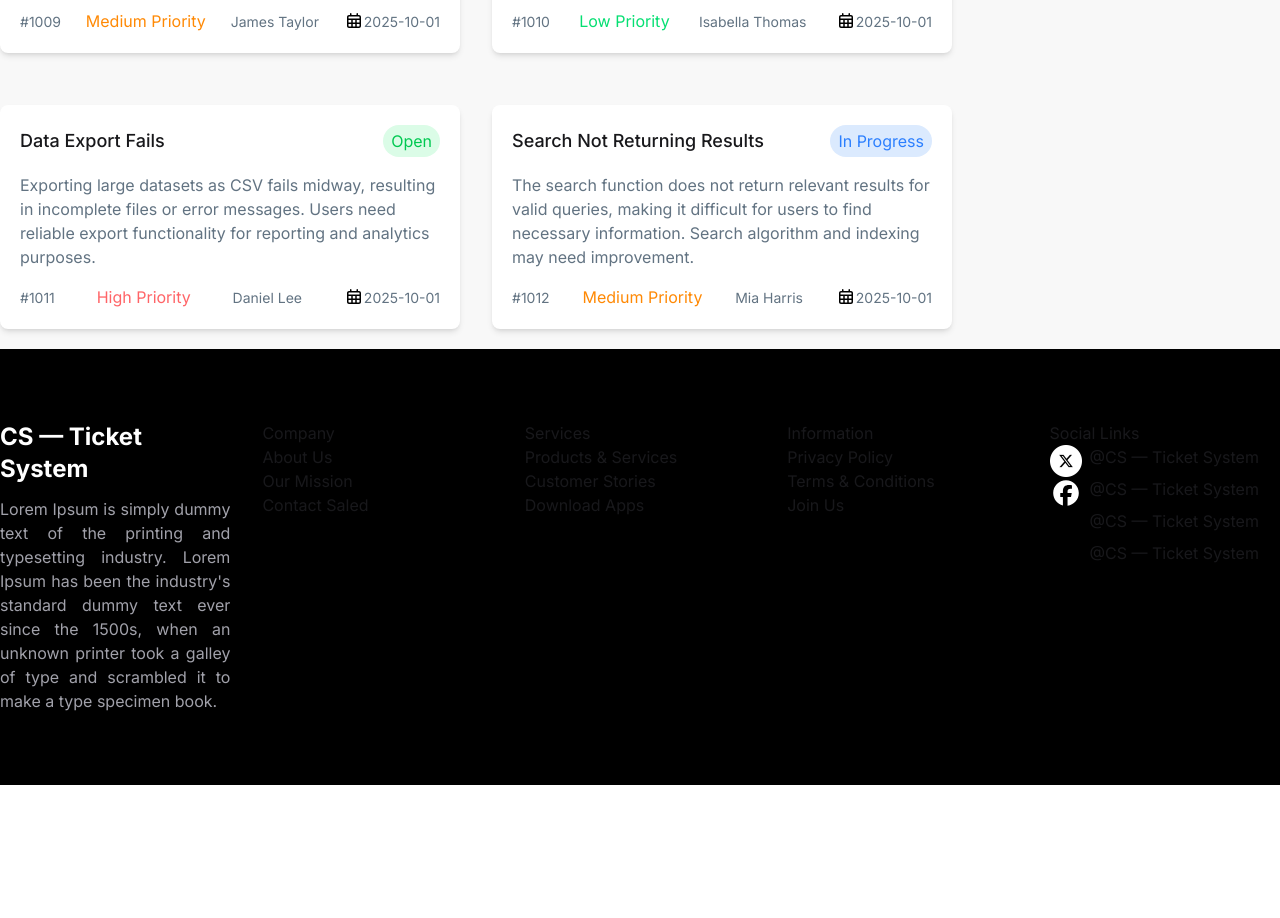
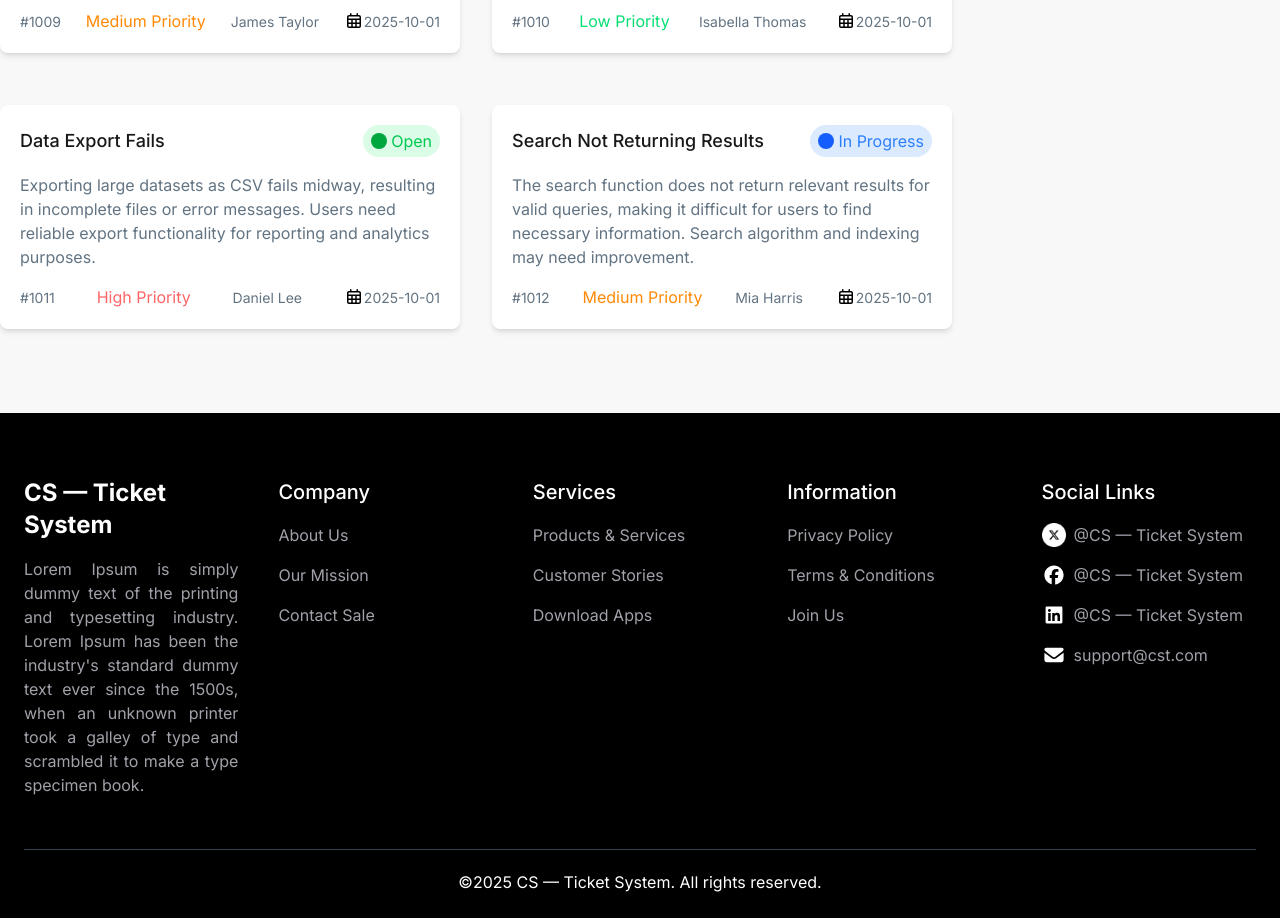
Before and after one commit to Afnan-Afrid-Jamal/Assignment_7, a React (Vite) app: page / in a window 1280 px wide. Shown: the part 1820-2738 px from the top of the page. Before the commit the page ends 2605 px from the top, so only its background shows below. Built offline with nearby package versions, Linux system fonts and the light colour scheme.

Commit message:
footer and readme file added

```diff
--- a/index.html
+++ b/index.html
@@ -3,7 +3,6 @@
 
 <head>
   <meta charset="UTF-8" />
-  <link rel="icon" type="image/svg+xml" href="/vite.svg" />
   <meta name="viewport" content="width=device-width, initial-scale=1.0" />
   <title>Customer Support Zone</title>
   <link rel="preconnect" href="https://fonts.googleapis.com">
--- a/src/App.jsx
+++ b/src/App.jsx
@@ -18,7 +18,7 @@ function App() {
 
   return (
     <>
-      <Navbar />
+      <Navbar></Navbar>
       <ProgressResolvedCard inprogressCount={inprogressCount} resolveCount={resolveCount} />
       <Suspense fallback={<div className="flex justify-center items-center"><span className="loading loading-dots loading-xl"></span></div>}>
         <section className="grid grid-cols-1 md:grid-cols-12 gap-8 mt-20 max-w-[1440px] mx-auto px-3 md:px-0">
--- a/src/assets/Components/CustomerTicketsSection.jsx
+++ b/src/assets/Components/CustomerTicketsSection.jsx
@@ -10,7 +10,7 @@ const CustomerTicketsSection = ({ fetchTickets, setInProgressCount, setShowTaskS
       <div className='grid grid-cols-1 md:grid-cols-2 gap-8'>
         {ticketsData
           .filter(ticket =>
-            !resolvedTickets.some(t => t.id === ticket.id)
+            !resolvedTickets.find(t => t.id === ticket.id)?true:false
           )
           .map(eachTicketData => (
             <TicketCard
--- a/src/assets/Components/Footer.jsx
+++ b/src/assets/Components/Footer.jsx
@@ -4,56 +4,74 @@ import fbIcon from '../fbIcon.svg'
 import linkedInIcon from '../linkedInIcon.svg'
 import mailIcon from '../mailIcon.svg'
 
-
 const Footer = () => {
     return (
-        <div className='bg-black py-18'>
-            <div className='grid grid-cols-5 max-w-[1440px] mx-auto gap-8'>
+        <div className='bg-black py-6 mt-16 overflow-x-hidden'>
+            <div className='max-w-[1440px] mx-auto px-6'>
+                <div className='grid grid-cols-1 md:grid-cols-5 gap-10 md:gap-10 py-10 text-center md:text-left'>
                     <div>
-                    <h2 className='text-2xl font-bold text-white'>CS — Ticket System</h2>
-                    <p className='text-[#A1A1AA] mt-3 text-justify'>Lorem Ipsum is simply dummy text of the printing and typesetting industry. Lorem Ipsum has been the industry's standard dummy text ever since the 1500s, when an unknown printer took a galley of type and scrambled it to make a type specimen book.</p>
+                        <h2 className='text-2xl font-bold text-white mb-4'>CS — Ticket System</h2>
+                        <p className='text-[#A1A1AA] mt-3 text-justify'>
+                            Lorem Ipsum is simply dummy text of the printing and typesetting industry.
+                            Lorem Ipsum has been the industry's standard dummy text ever since the 1500s,
+                            when an unknown printer took a galley of type and scrambled it to make a type specimen book.
+                        </p>
                     </div>
                     <div>
-                    <h3>Company</h3>
-                    <ul>
-                        <li><a href="#">About Us</a></li>
-                        <li><a href="#">Our Mission</a></li>
-                        <li><a href="#">Contact Saled</a></li>
+                        <h3 className='text-[20px] font-medium text-white mb-4'>Company</h3>
+                        <ul className='text-[#A1A1AA]'>
+                            <li className='mb-4'><a href="#">About Us</a></li>
+                            <li className='mb-4'><a href="#">Our Mission</a></li>
+                            <li className='mb-4'><a href="#">Contact Sale</a></li>
                         </ul>
                     </div>
                     <div>
-                    <h3>Services</h3>
-                    <ul>
-                        <li><a href="#">Products & Services</a></li>
-                        <li><a href="#">Customer Stories</a></li>
-                        <li><a href="#">Download Apps</a></li>
+                        <h3 className='text-[20px] font-medium text-white mb-4'>Services</h3>
+                        <ul className='text-[#A1A1AA]'>
+                            <li className='mb-4'><a href="#">Products & Services</a></li>
+                            <li className='mb-4'><a href="#">Customer Stories</a></li>
+                            <li className='mb-4'><a href="#">Download Apps</a></li>
                         </ul>
                     </div>
                     <div>
-                    <h3>Information</h3>
-                    <ul>
-                        <li><a href="#">Privacy Policy</a></li>
-                        <li><a href="#">Terms & Conditions</a></li>
-                        <li><a href="#">Join Us</a></li>
+                        <h3 className='text-[20px] font-medium text-white mb-4'>Information</h3>
+                        <ul className='text-[#A1A1AA]'>
+                            <li className='mb-4'><a href="#">Privacy Policy</a></li>
+                            <li className='mb-4'><a href="#">Terms & Conditions</a></li>
+                            <li className='mb-4'><a href="#">Join Us</a></li>
                         </ul>
                     </div>
                     <div>
-                    <h3>Social Links</h3>
-                    <ul>
+                        <h3 className='text-[20px] font-medium text-white mb-4'>Social Links</h3>
+                        <ul className='text-[#A1A1AA] space-y-4'>
                             <li>
-                            <a href="#" className='flex gap-2'><img src={xIcon} alt="" className='w-8 h-8' />@CS — Ticket System</a>
+                                <a href="#" className='flex justify-center md:justify-start gap-2 items-center'>
+                                    <img src={xIcon} alt="" className='w-6 h-6' />@CS — Ticket System
+                                </a>
                             </li>
                             <li>
-                            <a href="#" className='flex gap-2'><img src={fbIcon} alt="" className='w-8 h-8' />@CS — Ticket System</a>
+                                <a href="#" className='flex justify-center md:justify-start gap-2 items-center'>
+                                    <img src={fbIcon} alt="" className='w-6 h-6' />@CS — Ticket System
+                                </a>
                             </li>
                             <li>
-                            <a href="#" className='flex gap-2'><img src={linkedInIcon} alt="" className='w-8 h-8' />@CS — Ticket System</a>
+                                <a href="#" className='flex justify-center md:justify-start gap-2 items-center'>
+                                    <img src={linkedInIcon} alt="" className='w-6 h-6 invert' />@CS — Ticket System
+                                </a>
                             </li>
                             <li>
-                            <a href="#" className='flex gap-2'><img src={mailIcon} alt="" className='w-8 h-8' />@CS — Ticket System</a>
+                                <a href="#" className='flex justify-center md:justify-start gap-2 items-center'>
+                                    <img src={mailIcon} alt="" className='w-6 h-6 invert' />support@cst.com
+                                </a>
                             </li>
-
                         </ul>
+                    </div>
+                </div>
+                <div className='text-center'>
+                    <hr className="border-t border-gray-700 mt-3 mb-5" />
+                    <p className='text-white text-sm md:text-base'>
+                        ©2025 CS — Ticket System. All rights reserved.
+                    </p>
                 </div>
             </div>
         </div>
--- a/src/assets/Components/TicketCard.jsx
+++ b/src/assets/Components/TicketCard.jsx
@@ -6,7 +6,7 @@ import { toast } from 'react-toastify';
 const TicketCard = ({ eachTicketData, setInProgressCount, setShowTaskStatus, setGetData, getData }) => {
 
 
-  const isInProgress = getData.some(t => t.id === eachTicketData.id);
+  const isInProgress = getData.find(t => t.id === eachTicketData.id)?true:false;
 
   function handleCardClick() {
 
@@ -29,8 +29,9 @@ const TicketCard = ({ eachTicketData, setInProgressCount, setShowTaskStatus, set
     >
       <div className='flex justify-between items-center'>
         <h2 className='text-lg font-medium'>{eachTicketData.title}</h2>
-        <div className='flex items-center gap-2'>
-          <p className={`${eachTicketData.status === 'Open' ? 'text-green-500 bg-green-100' : 'text-blue-500 bg-blue-100'} px-2 py-1 rounded-2xl`}>
+        <div className={`flex items-center gap-1 ${eachTicketData.status === 'Open' ? 'text-green-500 bg-green-100' : 'text-blue-500 bg-blue-100'} px-2 py-1 rounded-2xl`}>
+          <div class={`w-4 h-4 rounded-full ${eachTicketData.status === 'Open' ? 'bg-green-600':'bg-blue-600'}`}></div>
+          <p>
             {eachTicketData.status}
           </p>
         </div>
```
Also changed, not shown: 1 other file (tests, documents, lock files or other folders). Lines whose indentation alone changed are shown as unchanged.
